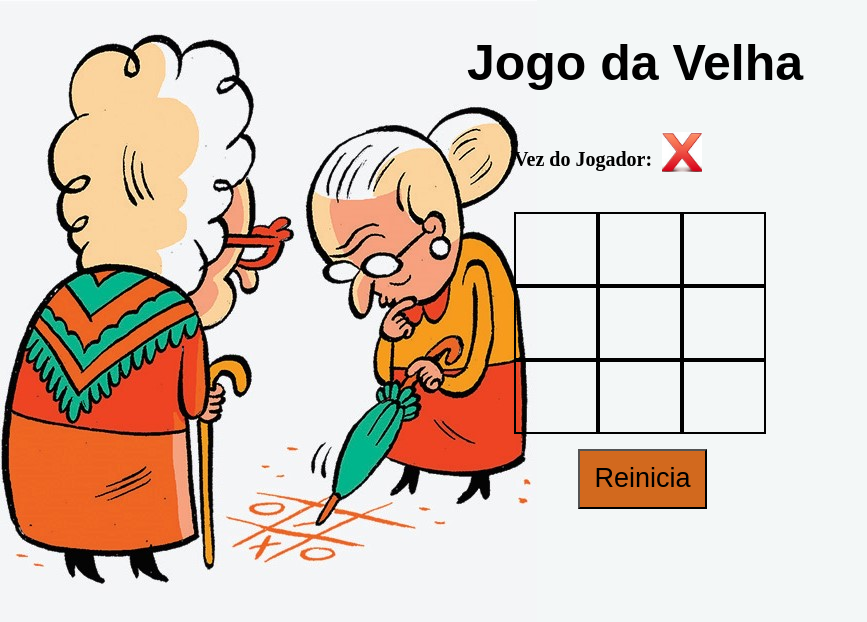
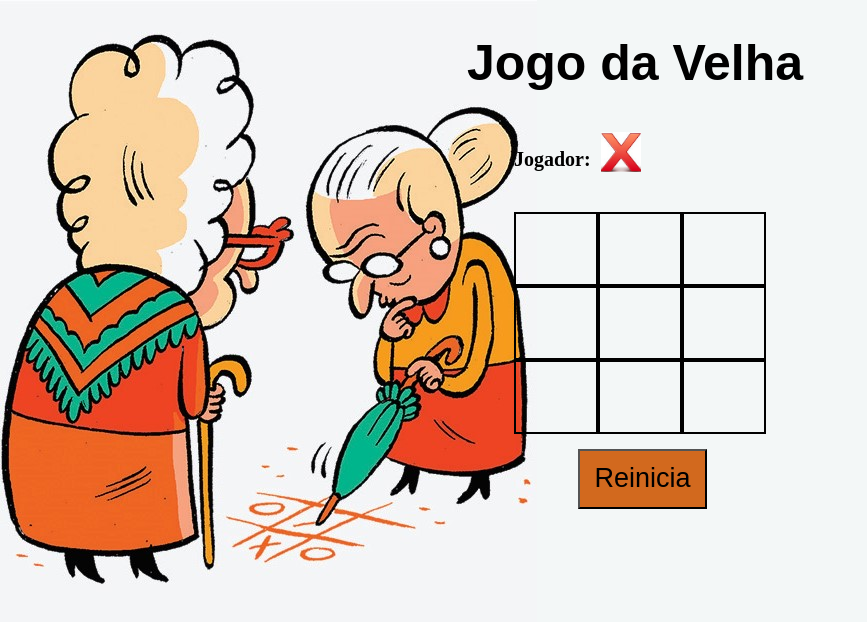
Before and after one commit to Djaysson/Jogo-Da-Velha, a plain HTML site: page index.html in a window 1280 px wide. Shown: the whole page, without its empty margins (0-867 px from the left). Drawn offline with Linux system fonts and the light colour scheme.

Commit message:
Update and rename jogo.html to index.html

```diff
--- a/jogo.html
+++ b/index.html
@@ -12,7 +12,7 @@
 <body  id="imgvelha">
       <h1>Jogo da Velha</h1>
     <div id="mostra">
-        <h2>Vez do Jogador:</h2>
+        <h2>Jogador:</h2>
         <img  src="">
     </div>
 
```
